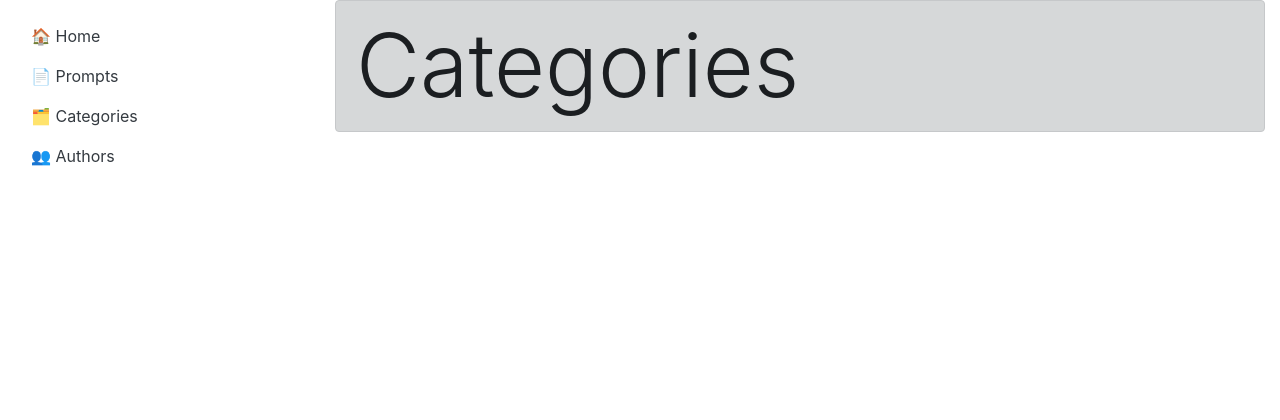
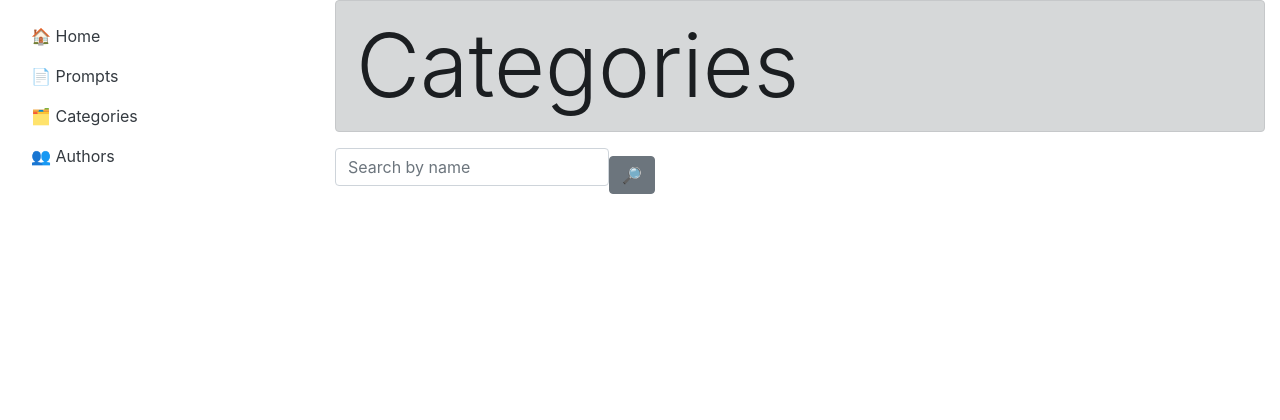
Before and after one commit to AntoniTS999/PromptHub, a Django app: page /categories/ in a window 1280 px wide. Shown: the top 420 px of the page. Run offline with Django 5.2, Linux system fonts and the light colour scheme; data that the repository does not hold is empty; some libraries are stand-ins or nearby versions.

Commit message:
SearchCategoryForm added

```diff
--- a/prompts/forms.py
+++ b/prompts/forms.py
@@ -1,6 +1,4 @@
 from django import forms
-
-from prompts.models import Prompt
 
 
 class SearchPromptForm(forms.Form):
@@ -8,4 +6,7 @@ class SearchPromptForm(forms.Form):
         widget=forms.TextInput(attrs={"placeholder": "Search"}), label="")
 
 class SearchAuthorForm(forms.Form):
-    display_name = forms.CharField(max_length=100, required=False, widget=forms.TextInput(attrs={"placeholder": "Search by username"}), label="")
+    display_name = forms.CharField(max_length=100, required=False, widget=forms.TextInput(attrs={"placeholder": "Search by name"}), label="")
+
+class SearchCategoryForm(forms.Form):
+    name = forms.CharField(max_length=100, required=False, widget=forms.TextInput(attrs={"placeholder": "Search by name"}), label="")
--- a/prompts/views.py
+++ b/prompts/views.py
@@ -1,12 +1,8 @@
-from gc import get_objects
-from multiprocessing import context
-
-from django.contrib.auth import get_user_model
 from django.db.models import Avg, Q
 from django.http import HttpRequest, HttpResponse
 from django.shortcuts import render
 
-from prompts.forms import SearchPromptForm, SearchAuthorForm
+from prompts.forms import SearchPromptForm, SearchAuthorForm, SearchCategoryForm
 from prompts.models import Prompt, Author, Category
 from django.views import generic
 from django.db.models.functions import Round
@@ -66,3 +62,16 @@ class AuthorListView(generic.ListView):
 
 class CategoryListView(generic.ListView):
     model = Category
+
+    def get_context_data(self, *, object_list=None, **kwargs):
+        context = super(CategoryListView, self).get_context_data(**kwargs)
+        name = self.request.GET.get("name", "")
+        context["search_form"] = SearchCategoryForm(initial={"name": name})
+        return context
+
+    def get_queryset(self):
+        queryset = Category.objects.prefetch_related("prompts")
+        form = SearchCategoryForm(self.request.GET)
+        if form.is_valid():
+            return queryset.filter(name__icontains=form.cleaned_data["name"])
+        return queryset
--- a/templates/prompts/category_list.html
+++ b/templates/prompts/category_list.html
@@ -1,7 +1,13 @@
 {% extends 'base.html' %}
+{% load crispy_forms_filters %}
 
 {% block content %}
   <h1 class="display-2 alert alert-dark">Categories</h1>
+  <form action="" method="get" class="form-inline pb-3">
+    {% csrf_token %}
+    {{ search_form|crispy }}
+    <input class="btn btn-secondary" type="submit" value="🔎">
+  </form>
   <ul>
   {% for category in category_list %}
   <a href="#"
```
